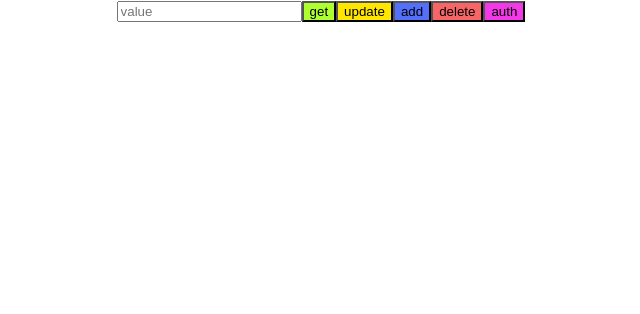
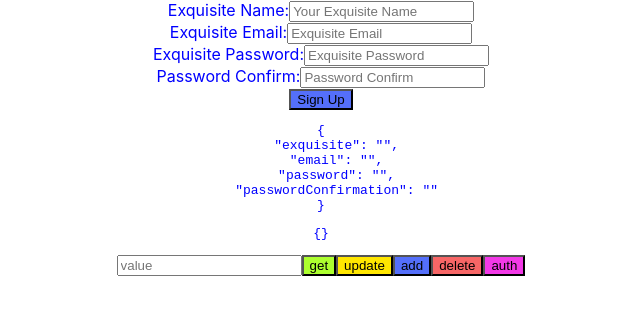
Before and after one commit to aviv82/exquisite-game-2.0-front, a React (Create React App) app: page / in a window 1280 px wide. Shown: the top 314 px of the page, without its empty margins (319-959 px from the left). Built offline with nearby package versions, Linux system fonts and the light colour scheme.

Commit message:
setup signup form

```diff
--- a/package.json
+++ b/package.json
@@ -6,10 +6,13 @@
     "@testing-library/jest-dom": "^5.16.4",
     "@testing-library/react": "^13.3.0",
     "@testing-library/user-event": "^13.5.0",
+    "formik": "^2.2.9",
     "react": "^18.2.0",
     "react-dom": "^18.2.0",
+    "react-router-dom": "^6.3.0",
     "react-scripts": "5.0.1",
-    "web-vitals": "^2.1.4"
+    "web-vitals": "^2.1.4",
+    "yup": "^0.32.11"
   },
   "scripts": {
     "start": "react-scripts start",
--- a/src/App.js
+++ b/src/App.js
@@ -1,6 +1,7 @@
 import "./App.css";
 
-import { useState, useRef } from "react";
+// import { useState, useRef } from "react";
+import { BrowserRouter as Router, Routes, Route } from "react-router-dom";
 
 import { Button } from "./component/button/Button";
 
@@ -10,18 +11,35 @@ import { handlePut } from "./handlers/handlePut";
 import { handleDelete } from "./handlers/handleDelete";
 import { handleAuth } from "./handlers/handleAuth";
 
+import { Home } from "./pages/Home";
+
 function App() {
   return (
+    <Router>
       <div className="App">
+        <Routes>
+          <Route path="/" element={<Home />} />
+        </Routes>
         <div className="api tests">
           <input type="input" placeholder="value"></input>
           <Button kind="button" title="get" face="green" action={handleGet} />
-        <Button kind="button" title="update" face="yellow" action={handlePut} />
+          <Button
+            kind="button"
+            title="update"
+            face="yellow"
+            action={handlePut}
+          />
           <Button kind="button" title="add" face="blue" action={handlePost} />
-        <Button kind="button" title="delete" face="red" action={handleDelete} />
+          <Button
+            kind="button"
+            title="delete"
+            face="red"
+            action={handleDelete}
+          />
           <Button kind="button" title="auth" face="pink" action={handleAuth} />
         </div>
       </div>
+    </Router>
   );
 }
 
--- /dev/null
+++ b/src/pages/Home.css
@@ -0,0 +1,3 @@
+.sign-up-form {
+  color: blue;
+}
--- /dev/null
+++ b/src/pages/Home.jsx
@@ -0,0 +1,102 @@
+import "./Home.css";
+
+import { Formik, Form, Field, ErrorMessage } from "formik";
+import { ref, object, string, boolean } from "yup";
+
+import { Button } from "../component/button/Button";
+
+export const Home = () => {
+  return (
+    <Formik
+      initialValues={{
+        exquisite: "",
+        email: "",
+        password: "",
+        passwordConfirmation: "",
+      }}
+      validationSchema={object({
+        exquisite: string().required("Required Field"),
+        email: string().required("Required Field"),
+        password: string()
+          .required("Required Field")
+          .min(4, "Password must be longer than four digits")
+          .max(20, "Password must be shorter than twenty digits"),
+        passwordConfirmation: string()
+          .oneOf([ref("password"), null], "Passwords must match")
+          .required("Required Field"),
+        isWorking: boolean().oneOf([false, true]),
+      })}
+      onSubmit={(values, onSubmitProps) => {
+        console.log("values", values);
+        onSubmitProps.resetForm();
+      }}
+    >
+      {({ values, isSubmitting, errors }) => (
+        <Form className="sign-up-form">
+          <div className="sign-up-name">
+            <label htmlFor="exquisite">Exquisite Name:</label>
+            <Field
+              name="exquisite"
+              type="text"
+              placeholder="Your Exquisite Name"
+            ></Field>
+            <ErrorMessage
+              component="div"
+              className="error"
+              name="exquisite"
+            ></ErrorMessage>
+          </div>
+          <div className="sign-up-email">
+            <label htmlFor="email">Exquisite Email:</label>
+            <Field
+              name="email"
+              type="email"
+              placeholder="Exquisite Email"
+            ></Field>
+            <ErrorMessage
+              component="div"
+              className="error"
+              name="email"
+            ></ErrorMessage>
+          </div>
+          <div className="sign-up-pass">
+            <label htmlFor="password">Exquisite Password:</label>
+            <Field
+              name="password"
+              type="password"
+              placeholder="Exquisite Password"
+            ></Field>
+            <ErrorMessage
+              component="div"
+              className="error"
+              name="password"
+            ></ErrorMessage>
+          </div>
+          <div className="sign-up-pass-confirm">
+            <label htmlFor="password">Password Confirm:</label>
+            <Field
+              name="passwordConfirmation"
+              type="password"
+              placeholder="Password Confirm"
+            ></Field>
+            <ErrorMessage
+              component="div"
+              className="error"
+              name="passwordConfirmation"
+            ></ErrorMessage>
+          </div>
+          <div>
+            <Button
+              kind="submit"
+              title="Sign Up"
+              face="blue"
+              disabled={isSubmitting}
+            />
+          </div>
+          <pre>{JSON.stringify(values, null, 4)}</pre>
+          <pre>{JSON.stringify(errors, null, 4)}</pre>
+        </Form>
+      )}
+    </Formik>
+  );
+};
```
Also changed, not shown: 1 other file (tests, documents, lock files or other folders). Lines whose indentation alone changed are shown as unchanged.
